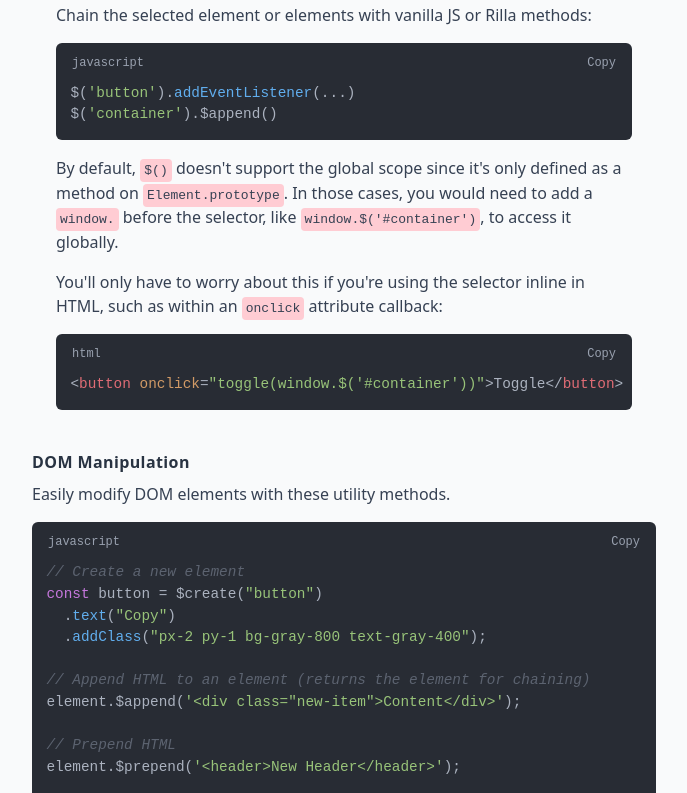
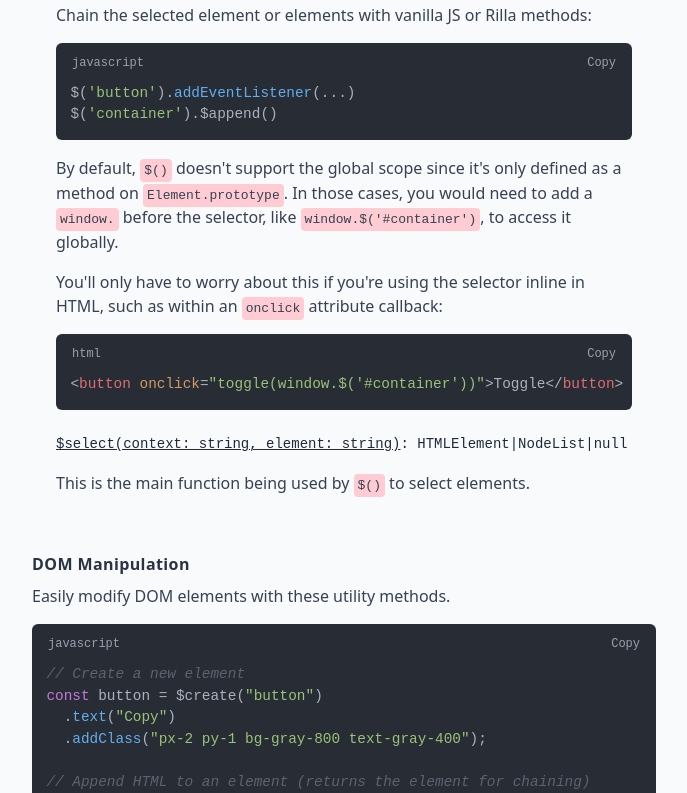
Before and after one commit to aldrinrenzcruz/rillajs, a website: page index.html in a window 1280 px wide. Shown: the part 1527-2320 px from the top of the page, without its empty margins (336-1023 px from the left). Drawn offline with Linux system fonts and the light colour scheme.

Commit message:
Update docs

```diff
--- a/index.html
+++ b/index.html
@@ -36,7 +36,6 @@
         </span>
         <ul class="space-y-2 text-sm mt-2 pl-4">
           <li><a href="#selector" class="block hover:text-rose-500 transition">$</a></li>
-          <li><a href="#id" class="block hover:text-rose-500 transition">id</a></li>
           <li><a href="#select" class="block hover:text-rose-500 transition">select</a></li>
         </ul>
       </li>
@@ -210,6 +209,11 @@
             <p>You'll only have to worry about this if you're using the selector inline in HTML, such as within an <span class="code">onclick</span> attribute callback:</p>
             <div class="code-block" data-src="global-usage"></div>
           </div>
+          <div id="select" class="item">
+            <h4><span>$select(context: string, element: string)</span>: HTMLElement|NodeList|null</h4>
+            <p>This is the main function being used by <span class="code">$()</span> to select elements.</p>
+            <div class="code-block" data-src="dom-selection-select"></div>
+          </div>
         </article>
 
         <article>
```
Also changed, not shown: public/css/app.min.css.
